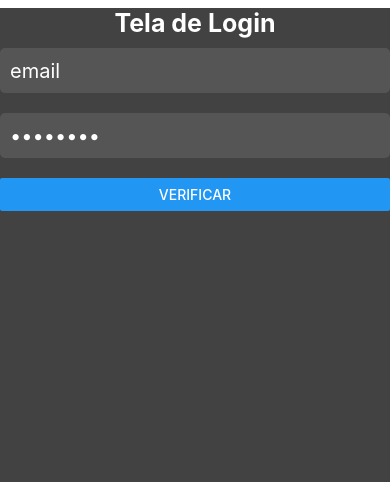
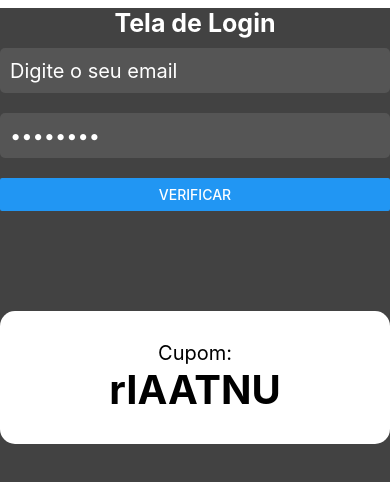
Before and after one commit to olavuwdev/my-app, a React Native app: screen / in a window 390 px wide. Shown: the top 482 px of the page. Built offline with nearby package versions, Linux system fonts and the light colour scheme.

Commit message:
Adicionado estilização no botão

```diff
--- a/componentes/LoginScreen/index.tsx
+++ b/componentes/LoginScreen/index.tsx
@@ -6,15 +6,46 @@ import {style as S} from './style'
 
 export const ScreenLogin = () =>{
 
+    //Função para gerar um cupom aleatorio
+    const generateCupom = () => {
+        const caracteres = 'ABCDEFGHIJKLMNOPQRSTUVWXYZabcdefghijklmnopqrstuvwxyz0123456789';
+        const lenght = 7;
+        let cupom = '';
+
+        for (let i = 0; i < lenght; i++){
+            const randomIndex = Math.floor(Math.random() * caracteres.length);
+            cupom += caracteres[randomIndex]
+        }
+        return cupom;
+    };
+
     const [email, setEmail] = useState('')
-    const [senha, setSenha] = useState('')
+    const [password, setpassword] = useState('')
     const [cupom, setCupom] = useState('')
-    const [cupomShow, setcupomShow] = useState(false)
+    const [cupomShow, setcupomShow] = useState(true)
     const [status, setStatus] = useState('')
 
-    const handleVerifyLogin = () =>{
+    const handleVerifyLogin = async () =>{
+        //console.log('teste')
 
-    }
+        const response = await fetch('https://api.b7web.com.br/loginsimples/', {
+            method: 'POST',
+            body: JSON.stringify({email, password}),
+            headers:{
+                'Content-Type': 'application/json'
+            }
+        });
+        const json = await response.json();
+
+        if(json.status == 'ok'){
+            setStatus('Acesso LIBERADO');
+            setcupomShow(true)
+        }else{
+            setStatus('Acesso NEGADO');
+            setcupomShow(false)
+            setCupom('')
+        }
+}
     return(
         <SafeAreaView style={[S.content,  {marginTop: Constants.statusBarHeight + 8}]}>
             <Text style={S.header}>Tela de Login</Text>
@@ -22,7 +53,6 @@ export const ScreenLogin = () =>{
             <TextInput
             style={S.input}
              placeholder="Digite o seu email"
-             value="email"
              onChangeText={(t)=>setEmail(t)}
             ></TextInput>
 
@@ -30,7 +60,7 @@ export const ScreenLogin = () =>{
             style={S.input}
             placeholder="Digite sua senha"
             value="password"
-            onChangeText={(t)=>setSenha(t)}
+            onChangeText={(t)=>setpassword(t)}
             secureTextEntry={true}
             ></TextInput>
 
@@ -40,7 +70,7 @@ export const ScreenLogin = () =>{
             {cupomShow &&
                 <View style={S.cupomArea}>
                 <Text style={S.cupomTitle}>Cupom:</Text>
-                <Text style={S.cupom}>RS554D123</Text>
+                <Text style={S.cupom}>{generateCupom()}</Text>
                 </View>
             }
 
--- a/componentes/LoginScreen/style.ts
+++ b/componentes/LoginScreen/style.ts
@@ -25,9 +25,10 @@ export const style = StyleSheet.create({
     },
     status:{
         margin:50,
-        color:'white',
+        color:'red',
         fontSize:18,
-        textAlign:'center'
+        textAlign:'center',
+        fontWeight:'bold'
     },
     cupomArea:{
         backgroundColor:'white',
@@ -36,7 +37,7 @@ export const style = StyleSheet.create({
     },
     cupomTitle:{
         fontSize:20,
-        textAlign:'center'
+        textAlign:'center',
     },
     cupom:{
         fontWeight:'bold',
```
